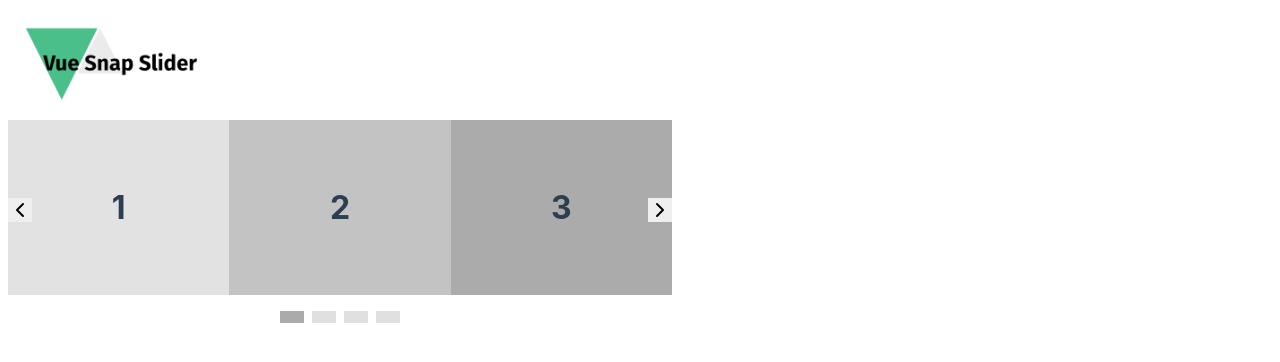
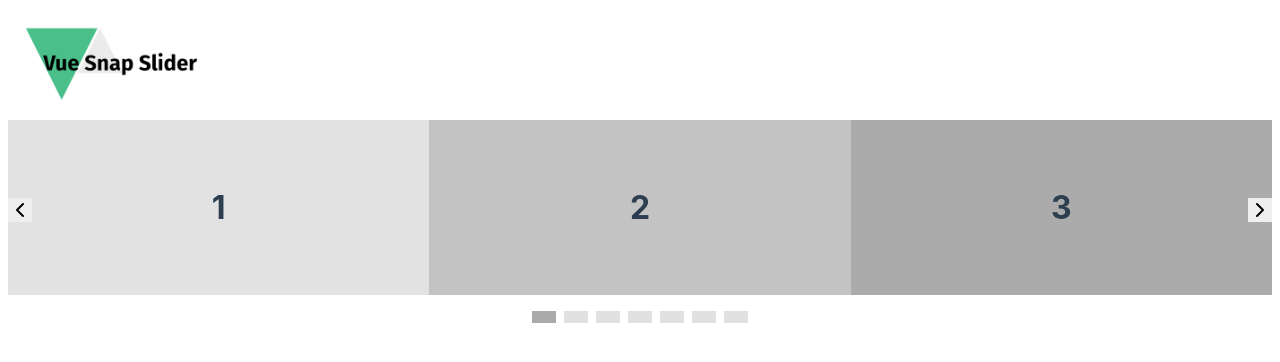
Before and after one commit to DennisSmuda/vue-snap-slider, a Vue app: page / in a window 1280 px wide. Shown: the top 362 px of the page. Built offline with nearby package versions, Linux system fonts and the light colour scheme.

Commit message:
Formatting

```diff
--- a/src/App.vue
+++ b/src/App.vue
@@ -1,13 +1,10 @@
 <template>
   <div id="app">
     <header>
-      <img alt="Snap Slider Logo" src="./assets/snap-slider-logo.png">
+      <img alt="Snap Slider Logo" src="./assets/snap-slider-logo.png" />
     </header>
 
-    <VueSnapSlider
-      :showControls="true"
-      :showIndicators="true"
-    >
+    <VueSnapSlider :showControls="true" :showIndicators="true">
       <div class="slide">
         <h1>1</h1>
       </div>
@@ -20,36 +17,40 @@
       <div class="slide">
         <h1>4</h1>
       </div>
-      <!-- <div class="slide">
+      <div class="slide">
         <h1>5</h1>
       </div>
       <div class="slide">
         <h1>6</h1>
-      </div> -->
+      </div>
+      <div class="slide">
+        <h1>7</h1>
+      </div>
 
       <!-- TODO: Implement Custom Controls -->
       <!-- <template v-slot:controls>
         <span>Prev</span>
         <span>Next</span>
-      </template> -->
+      </template>-->
     </VueSnapSlider>
   </div>
 </template>
 
 <script>
-import VueSnapSlider from './components/VueSnapSlider.vue'
+import VueSnapSlider from "./components/VueSnapSlider.vue";
 
 export default {
-  name: 'app',
+  name: "app",
   components: {
     VueSnapSlider
   }
-}
+};
 </script>
 
 <style>
 #app {
-  font-family: -apple-system,BlinkMacSystemFont,Segoe UI,Roboto,Oxygen,Ubuntu,Cantarell,Fira Sans,Droid Sans,Helvetica Neue,sans-serif;
+  font-family: -apple-system, BlinkMacSystemFont, Segoe UI, Roboto, Oxygen,
+    Ubuntu, Cantarell, Fira Sans, Droid Sans, Helvetica Neue, sans-serif;
   -webkit-font-smoothing: antialiased;
   -moz-osx-font-smoothing: grayscale;
   text-align: center;
@@ -67,7 +68,8 @@ header img {
 }
 
 .slide:nth-child(1),
-.slide:nth-child(4) {
+.slide:nth-child(4),
+.slide:nth-child(7) {
   background: #e2e2e2;
 }
 
--- a/src/components/VueSnapSlider.vue
+++ b/src/components/VueSnapSlider.vue
@@ -166,7 +166,7 @@ export default {
   display: flex;
   flex-direction: column;
   align-items: center;
-  width: calc(50% + 2rem);
+  width: calc(100%);
 }
 
 .slider {
```
